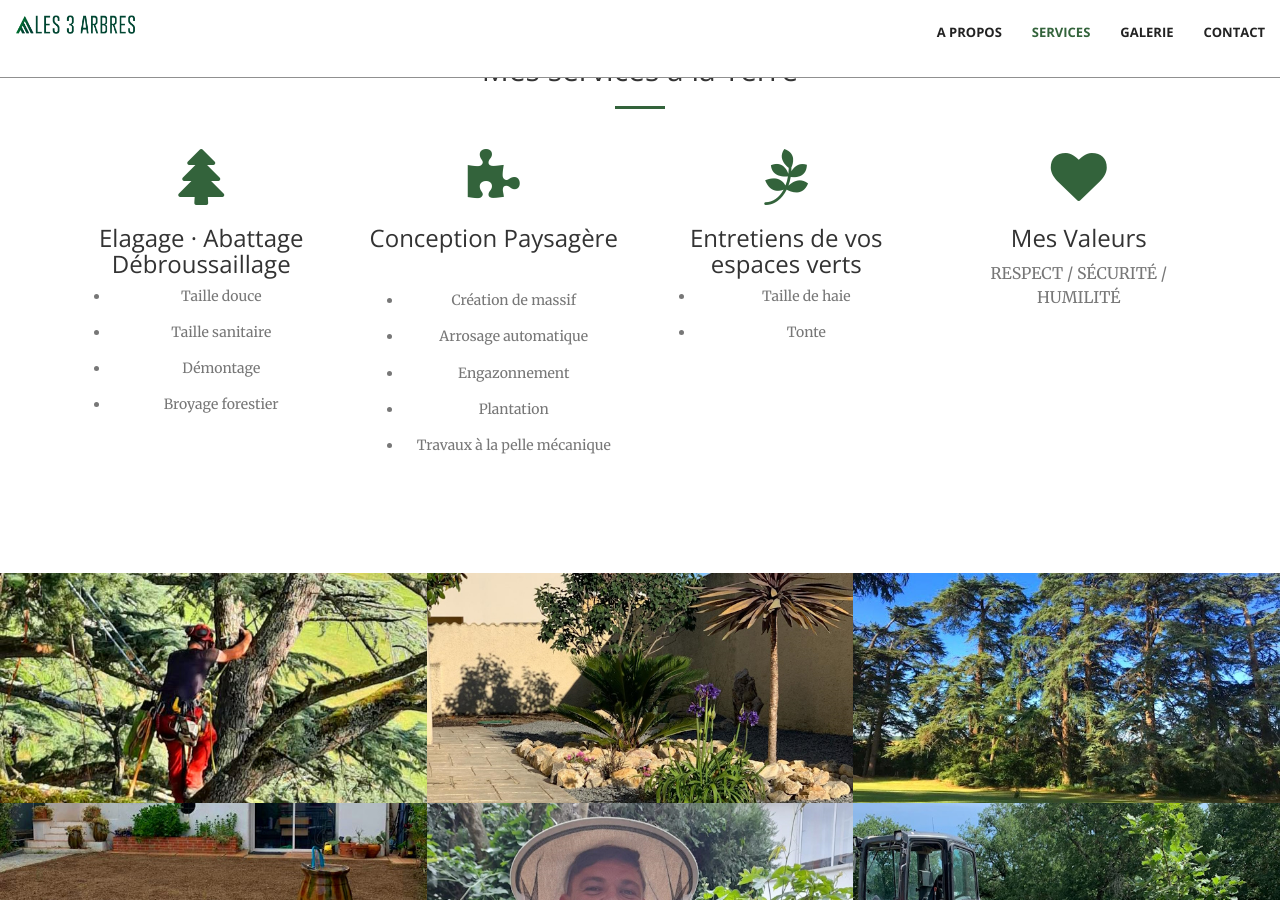
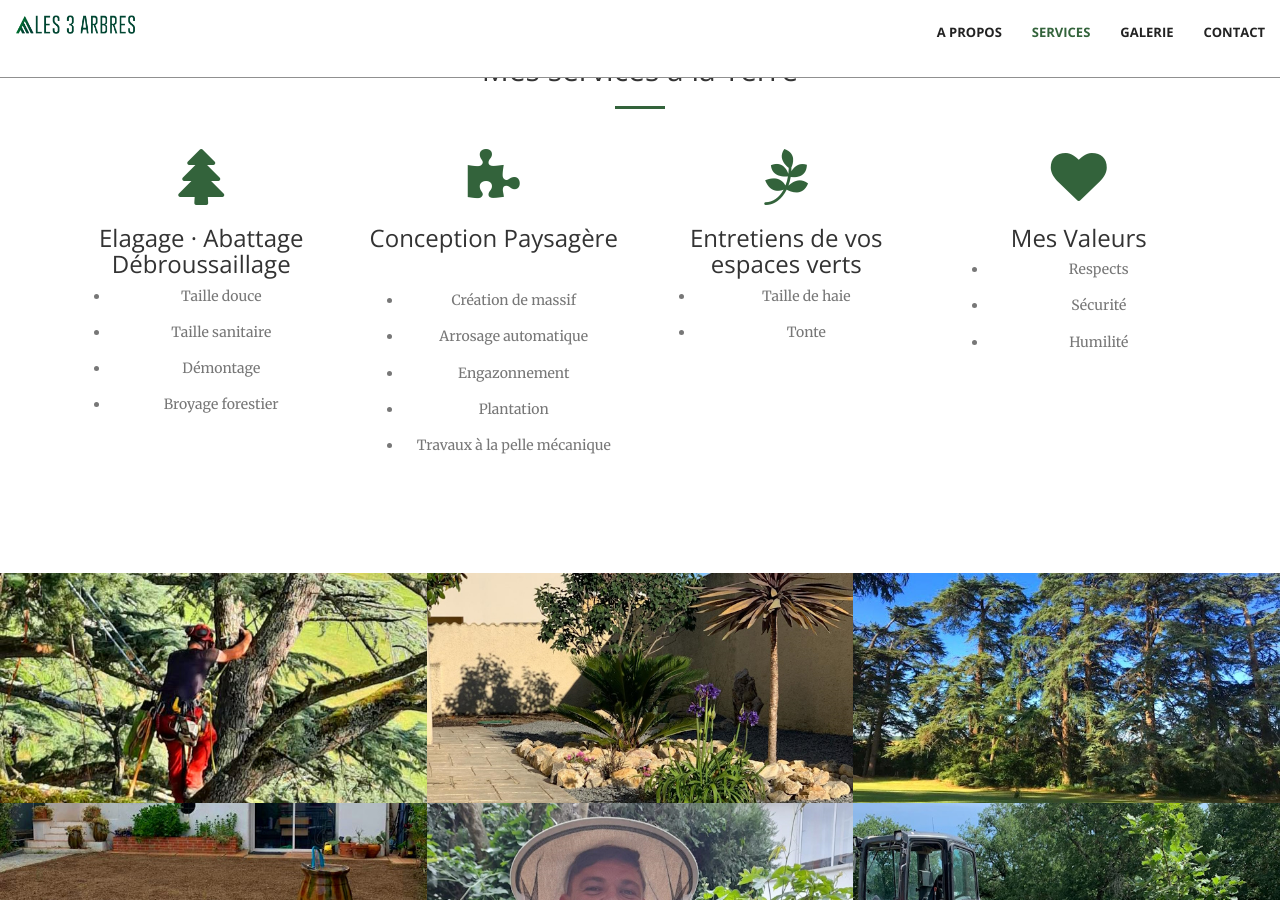
Before and after one commit to 3Abres/3Abres.github.io, a Jekyll site: the page built from index.html, in a window 1280 px wide and 900 px high, scrolled down 1677 px. Built offline with Jekyll 4.4.1, drawn with Linux system fonts in a browser that asks for light colours.

Commit message:
Update services.html

```diff
--- a/_includes/services.html
+++ b/_includes/services.html
@@ -46,7 +46,7 @@
                     <h3>Entretiens de vos espaces verts </h3>
                     <p class="text-muted">
                       <ul>
-                      <li>Taille de haie   </li>
+                      <li>Taille de haie</li>
                       <li>Tonte</li>
                     </ul>
                   </p>
@@ -57,9 +57,12 @@
                     <i class="fa fa-4x fa-heart wow bounceIn text-primary" data-wow-delay=".3s"></i>
                     <h3>Mes Valeurs</h3>
                     <p class="text-muted">
-                        RESPECT /
-                        SÉCURITÉ /
-                        HUMILITÉ </p>
+                      <ul>
+                      <li>Respects</li>
+                      <li>Sécurité</li>
+                      <li>Humilité</li>
+                    </ul>
+                    </p>
                 </div>
             </div>
         </div>
```
